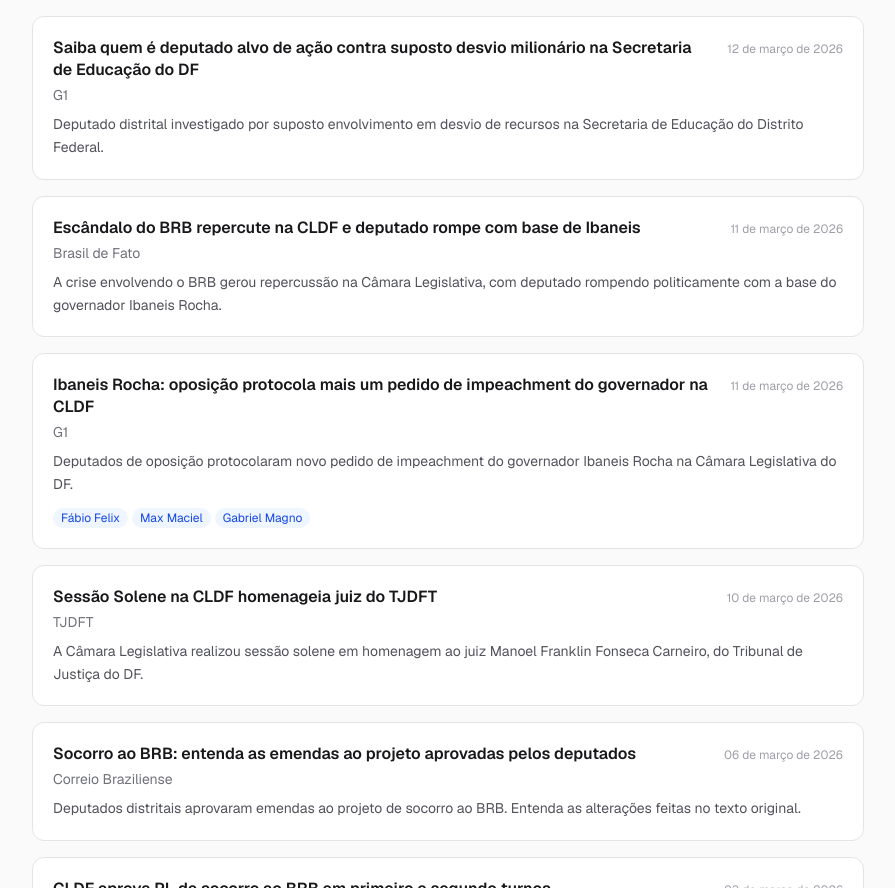
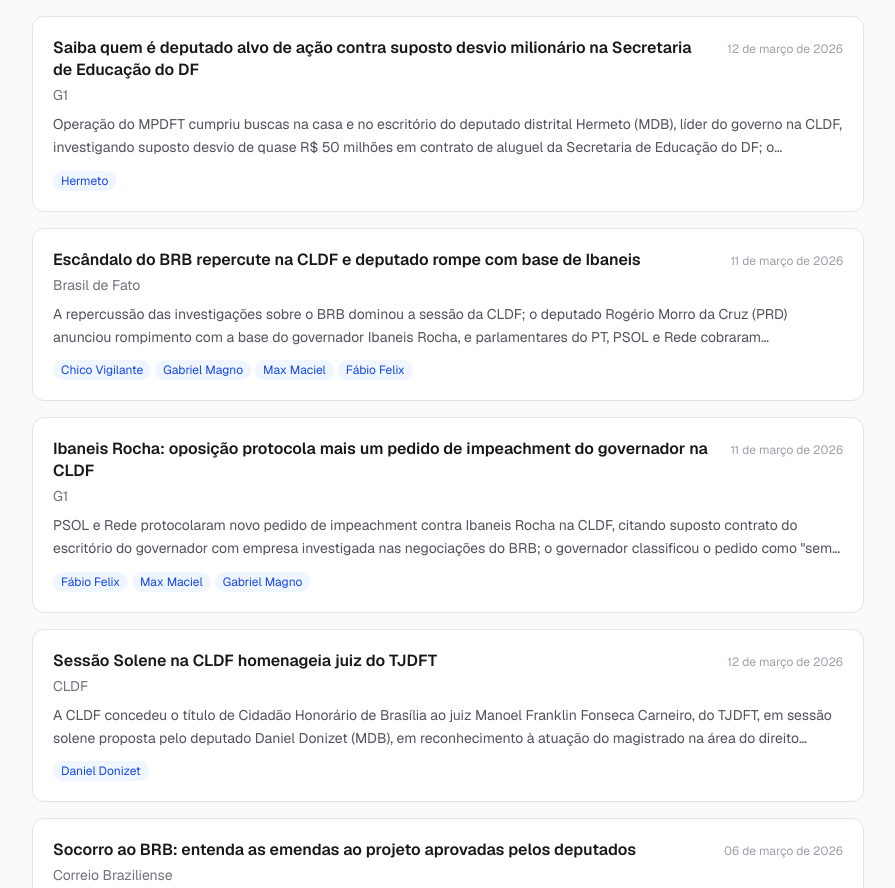
Before and after one commit to gustavomelofr/deputados-distritais-df-2026, a Next.js app: page /noticias in a window 1280 px wide. Shown: the part 1912-2800 px from the top of the page, without its empty margins (336-1231 px from the left). Built offline with nearby package versions, Linux system fonts and the light colour scheme.

Commit message:
feat(loop): atualização aprovada 2026-07-27T17-01-41-222Z (#112)
Co-authored-by: Agente Contínuo <agente@deputadosdistritais.dev>

```diff
--- a/src/data/noticias.ts
+++ b/src/data/noticias.ts
@@ -125,45 +125,60 @@ export const noticias: Noticia[] = [
     id: 'n11',
     titulo: 'Saiba quem é deputado alvo de ação contra suposto desvio milionário na Secretaria de Educação do DF',
     fonte: 'G1',
-    url: 'https://g1.globo.com',
+    url: 'https://g1.globo.com/df/distrito-federal/noticia/2026/03/12/saiba-quem-e-deputado-alvo-de-acao-contra-suposto-desvio-milionario-na-secretaria-de-educacao-do-df.ghtml',
     data: '2026-03-12',
-    resumo: 'Deputado distrital investigado por suposto envolvimento em desvio de recursos na Secretaria de Educação do Distrito Federal.',
-    deputadosRelacionados: [],
+    coletadaEm: '2026-07-27',
+    verificadaEm: '2026-07-27',
+    tipo: 'atividade_legislativa',
+    resumo: 'Operação do MPDFT cumpriu buscas na casa e no escritório do deputado distrital Hermeto (MDB), líder do governo na CLDF, investigando suposto desvio de quase R$ 50 milhões em contrato de aluguel da Secretaria de Educação do DF; o parlamentar nega envolvimento.',
+    deputadosRelacionados: ['hermeto'],
   },
   {
     id: 'n12',
     titulo: 'Escândalo do BRB repercute na CLDF e deputado rompe com base de Ibaneis',
     fonte: 'Brasil de Fato',
-    url: 'https://www.brasildefato.com.br',
+    url: 'https://www.brasildefato.com.br/2026/03/11/escandalo-do-brb-repercute-na-cldf-e-deputado-rompe-com-base-de-ibaneis/',
     data: '2026-03-11',
-    resumo: 'A crise envolvendo o BRB gerou repercussão na Câmara Legislativa, com deputado rompendo politicamente com a base do governador Ibaneis Rocha.',
-    deputadosRelacionados: [],
+    coletadaEm: '2026-07-27',
+    verificadaEm: '2026-07-27',
+    tipo: 'posicao_politica',
+    resumo: 'A repercussão das investigações sobre o BRB dominou a sessão da CLDF; o deputado Rogério Morro da Cruz (PRD) anunciou rompimento com a base do governador Ibaneis Rocha, e parlamentares do PT, PSOL e Rede cobraram esclarecimentos sobre o caso.',
+    deputadosRelacionados: ['chico-vigilante', 'gabriel-magno', 'max-maciel', 'fabio-felix'],
   },
   {
     id: 'n13',
     titulo: 'Ibaneis Rocha: oposição protocola mais um pedido de impeachment do governador na CLDF',
     fonte: 'G1',
-    url: 'https://g1.globo.com',
+    url: 'https://g1.globo.com/df/distrito-federal/noticia/2026/03/11/ibaneis-rocha-oposicao-protocola-mais-um-pedido-de-impeachment-do-governador-do-df-na-camara-legislativa.ghtml',
     data: '2026-03-11',
-    resumo: 'Deputados de oposição protocolaram novo pedido de impeachment do governador Ibaneis Rocha na Câmara Legislativa do DF.',
+    coletadaEm: '2026-07-27',
+    verificadaEm: '2026-07-27',
+    tipo: 'posicao_politica',
+    resumo: 'PSOL e Rede protocolaram novo pedido de impeachment contra Ibaneis Rocha na CLDF, citando suposto contrato do escritório do governador com empresa investigada nas negociações do BRB; o governador classificou o pedido como "sem qualquer fundamento".',
     deputadosRelacionados: ['fabio-felix', 'max-maciel', 'gabriel-magno'],
   },
   {
     id: 'n14',
     titulo: 'Sessão Solene na CLDF homenageia juiz do TJDFT',
-    fonte: 'TJDFT',
-    url: 'https://www.tjdft.jus.br',
-    data: '2026-03-10',
-    resumo: 'A Câmara Legislativa realizou sessão solene em homenagem ao juiz Manoel Franklin Fonseca Carneiro, do Tribunal de Justiça do DF.',
-    deputadosRelacionados: [],
+    fonte: 'CLDF',
+    url: 'https://www.cl.df.gov.br/-/juiz-manoel-franklin-recebe-titulo-de-cidadao-honorario-de-brasilia-por-sua-atuacao-no-direito-animal',
+    data: '2026-03-12',
+    coletadaEm: '2026-07-27',
+    verificadaEm: '2026-07-27',
+    tipo: 'atividade_legislativa',
+    resumo: 'A CLDF concedeu o título de Cidadão Honorário de Brasília ao juiz Manoel Franklin Fonseca Carneiro, do TJDFT, em sessão solene proposta pelo deputado Daniel Donizet (MDB), em reconhecimento à atuação do magistrado na área do direito animal.',
+    deputadosRelacionados: ['daniel-donizet'],
   },
   {
     id: 'n15',
     titulo: 'Socorro ao BRB: entenda as emendas ao projeto aprovadas pelos deputados',
     fonte: 'Correio Braziliense',
-    url: 'https://www.correiobraziliense.com.br',
+    url: 'https://www.correiobraziliense.com.br/cidades-df/2026/03/7369682-socorro-ao-brb-entenda-as-emendas-ao-projeto-aprovadas-pela-cldf.html',
     data: '2026-03-06',
-    resumo: 'Deputados distritais aprovaram emendas ao projeto de socorro ao BRB. Entenda as alterações feitas no texto original.',
+    coletadaEm: '2026-07-27',
+    verificadaEm: '2026-07-27',
+    tipo: 'atividade_legislativa',
+    resumo: 'A CLDF aprovou sete emendas ao PL 2175/2026 de socorro ao BRB, incluindo transparência na alienação de bens, plano de retorno econômico ao DF, participação do Iprev e compensação entre estatais; o texto seguiu para sanção do governador Ibaneis Rocha.',
     deputadosRelacionados: [],
   },
   {
```
Also changed, not shown: 1 other file (tests, documents, lock files or other folders).
